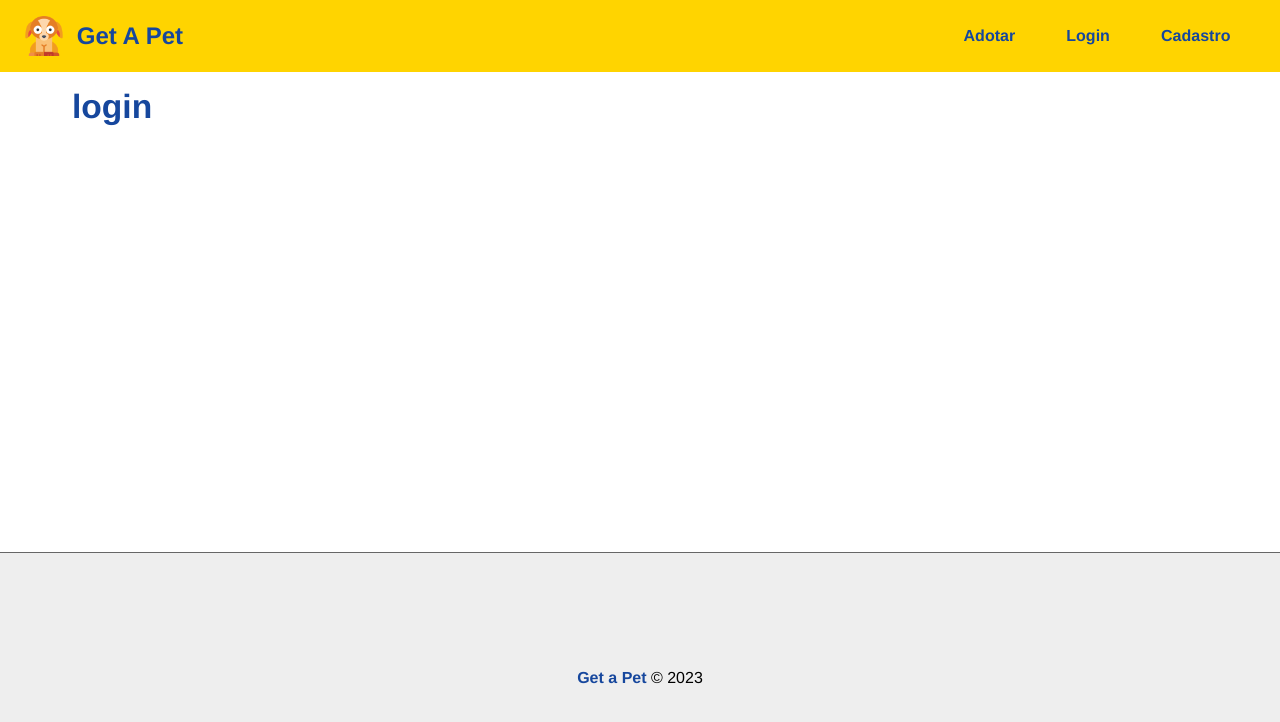
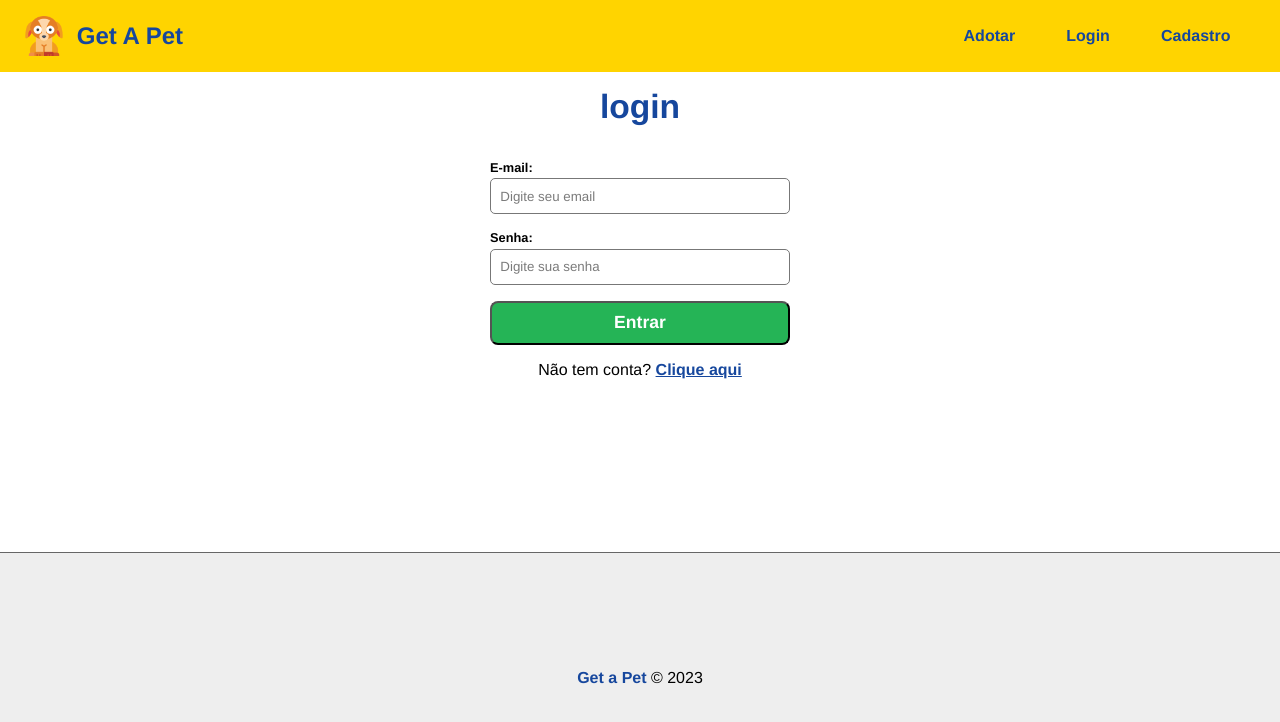
Before and after one commit to luis-henrique-carvalho/get-a-pet, a React (Create React App) app in the folder frontend/: page /login in a window 1280 px wide. Shown: the top 722 px of the page. Built offline with nearby package versions, Linux system fonts and the light colour scheme.

Commit message:
:sparkles: feat: creating login form

```diff
--- a/frontend/src/components/pages/Auth/Login.jsx
+++ b/frontend/src/components/pages/Auth/Login.jsx
@@ -1,9 +1,41 @@
-import React from 'react'
+import { useState } from "react";
+import { Link } from "react-router-dom";
+
+import { Context } from "../../../context/UserContext";
+import { FormStyled } from "../../../styles";
+
+import Input from "../../form/Input";
 
 const login = () => {
+  const handleChange = (e) => {};
+
   return (
-    <h1>login</h1>
-  )
-}
+    <FormStyled>
+      <h1>login</h1>
+      <form>
+        <Input
+          text="E-mail"
+          type="email"
+          name="email"
+          placeholder="Digite seu email"
+          handleOnChange={handleChange}
+        />
 
-export default login
+        <Input
+          text="Senha"
+          type="password"
+          name="password"
+          placeholder="Digite sua senha"
+          handleOnChange={handleChange}
+        />
+
+        <input type="submit" value="Entrar" />
+      </form>
+      <p>
+        Não tem conta? <Link to={"/register"}>Clique aqui</Link>
+      </p>
+    </FormStyled>
+  );
+};
+
+export default login;
--- a/frontend/src/components/pages/Auth/Register.jsx
+++ b/frontend/src/components/pages/Auth/Register.jsx
@@ -1,7 +1,7 @@
 import { useState, useContext } from "react";
 import { Link } from "react-router-dom";
 
-import { RegisterStyled } from "../../../styles";
+import { FormStyled } from "../../../styles";
 
 import Input from "../../form/Input";
 
@@ -22,7 +22,7 @@ const Register = () => {
   };
 
   return (
-    <RegisterStyled>
+    <FormStyled>
       <h1>Registrar</h1>
       <form onSubmit={handleSubmit}>
         <Input
@@ -70,7 +70,7 @@ const Register = () => {
       <p>
         Já tem conta <Link to={"login"}>Clique aqui</Link>
       </p>
-    </RegisterStyled>
+    </FormStyled>
   );
 };
 
--- a/frontend/src/styles.js
+++ b/frontend/src/styles.js
@@ -60,7 +60,7 @@ export const FooterStyled = styled.footer`
   border-top: 1px solid #666;
 `;
 
-export const RegisterStyled = styled.section`
+export const FormStyled = styled.section`
   max-width: 300px;
   margin: 0 auto;
   background-color: #fff;
```
